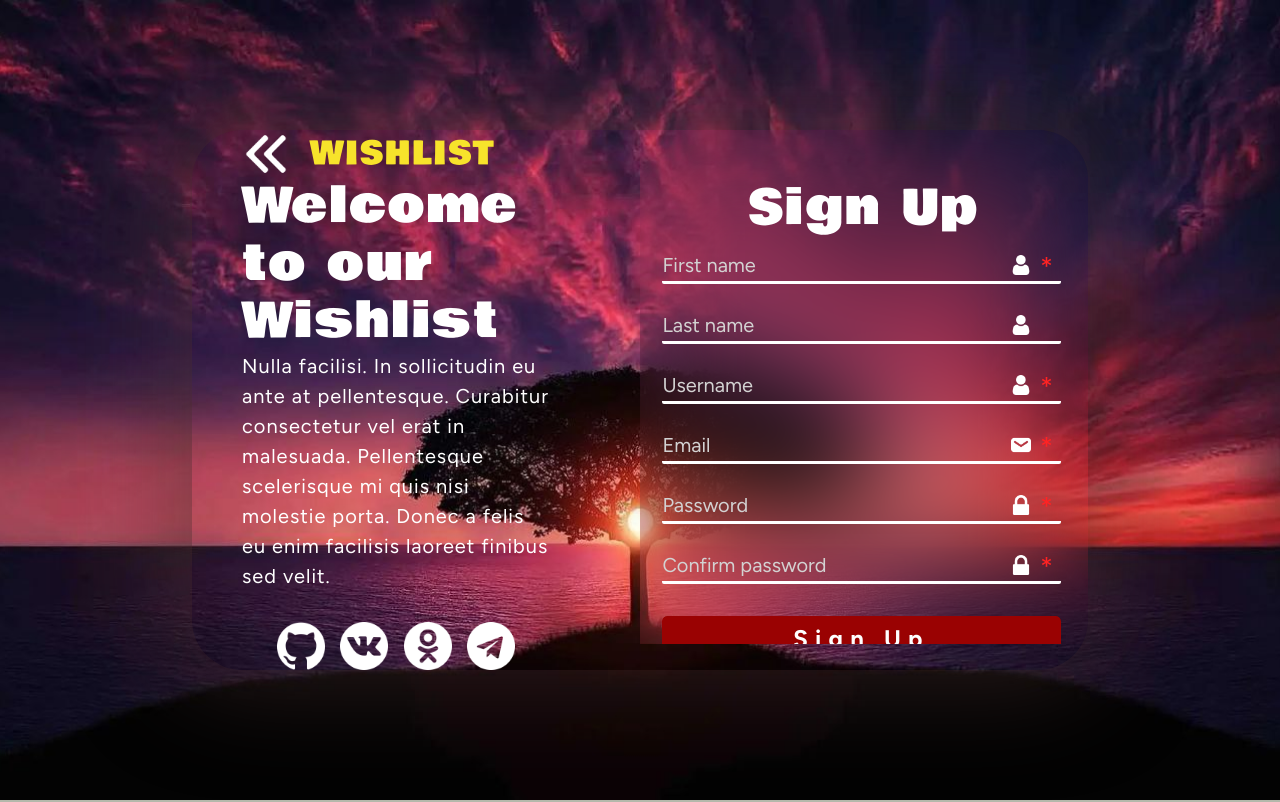
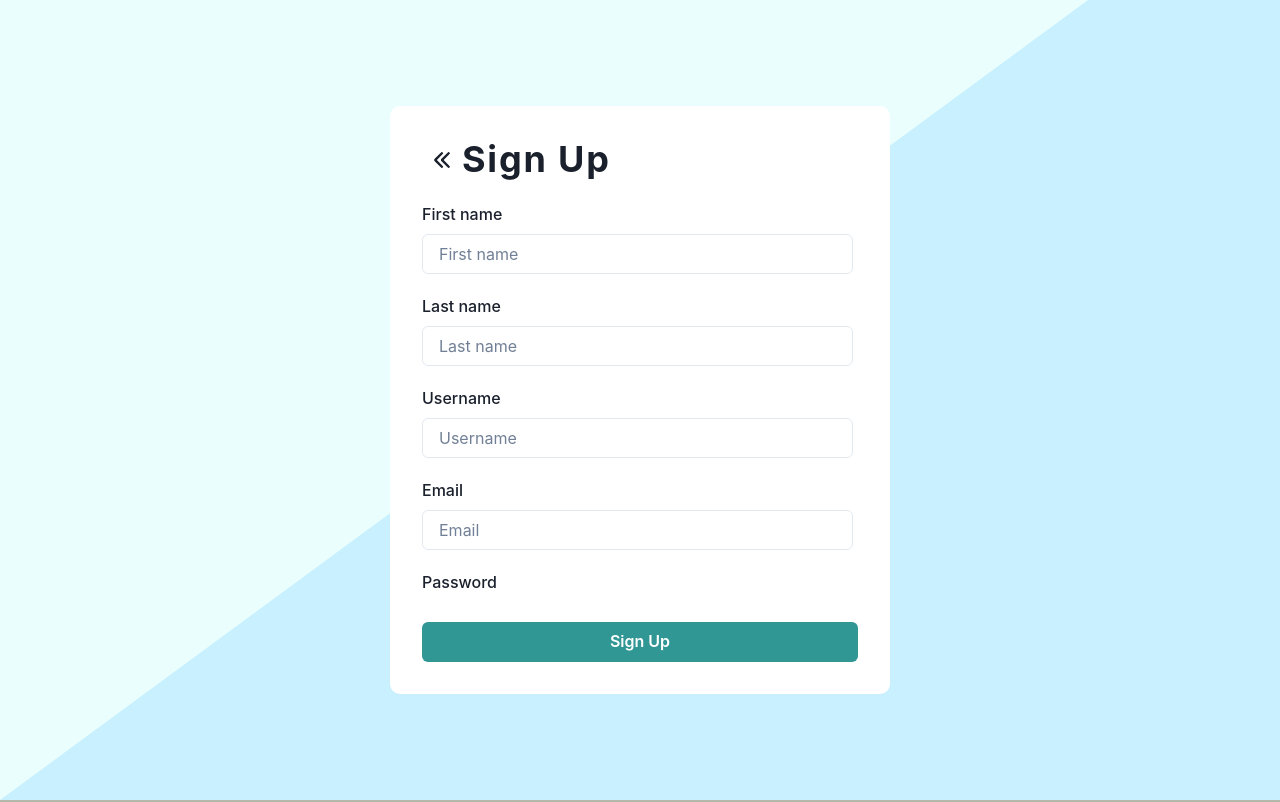
Before and after one commit to paaadj/wishlist, a React (Create React App) app in the folder frontend/: page /authentication/registration in a window 1280 px wide. Shown: the top 802 px of the page. Built offline with nearby package versions, Linux system fonts and the light colour scheme.

Commit message:
redesign authentication pages

```diff
--- a/frontend/src/components/Authentication/Login.tsx
+++ b/frontend/src/components/Authentication/Login.tsx
@@ -7,6 +7,18 @@ import { UserContextType } from "../../context/UserContext";
 import { useNavigate } from "react-router-dom";
 import "./authentication.css";
 import UserInput from "../UserInput/UserInput";
+import {
+  Box,
+  Button,
+  Flex,
+  FormControl,
+  FormErrorMessage,
+  FormLabel,
+  Heading,
+  IconButton,
+  Input,
+} from "@chakra-ui/react";
+import { ArrowLeftIcon } from "@chakra-ui/icons";
 
 interface ILoginInput {
   username: string;
@@ -33,7 +45,7 @@ const Login = () => {
   const {
     register,
     handleSubmit,
-    formState: { errors },
+    formState: { errors, isSubmitting },
   } = useForm<ILoginInput>({
     defaultValues,
     resolver: yupResolver(registrationValidationSchema),
@@ -62,16 +74,52 @@ const Login = () => {
   };
 
   return (
-    <div className="authentication-wrapper">
-      <div className="authentication-window">
-        <h3 className="authentication__title page-text page-title-text">
+    <Flex
+      boxSizing="border-box"
+      direction="column"
+      minW="300px"
+      m={2}
+      w="500px"
+      maxWidth="100%"
+      bg="white"
+      borderRadius={10}
+      p={8}
+    >
+      <Flex align="center" mb={5}>
+        <IconButton
+          onClick={() => navigate("/")}
+          aria-label="Go back"
+          icon={<ArrowLeftIcon />}
+          bg="transparent"
+        />
+        <Heading
+          textAlign="center"
+          as="h3"
+          className=" page-text page-title-text"
+        >
           Sign In
-        </h3>
+        </Heading>
+      </Flex>
       <form
         onSubmit={handleSubmit(onSubmitHandler)}
         className="authentication-form"
+        id="signInForm"
       >
-          <UserInput
+          <FormControl isInvalid={!!errors.username}>
+            <FormLabel htmlFor="username">Username</FormLabel>
+            <Input
+              type="text"
+              id="username"
+              placeholder="Username"
+              {...register("username", {
+                onChange: (e) => {
+                  setUsername(e.target.value);
+                },
+              })}
+            />
+            <FormErrorMessage>{errors.username?.message}</FormErrorMessage>
+          </FormControl>
+          {/* <UserInput
           type="text"
           id="username"
           placeholder="Username"
@@ -84,9 +132,22 @@ const Login = () => {
               setUsername(e.target.value);
             },
           })}
+        /> */}
+          <FormControl isInvalid={!!errors.password}>
+            <FormLabel htmlFor="username">Password</FormLabel>
+            <Input
+              type="password"
+              id="password"
+              placeholder="Password"
+              {...register("password", {
+                onChange: (e) => {
+                  setPassword(e.target.value);
+                },
+              })}
             />
-
-          <UserInput
+            <FormErrorMessage>{errors.password?.message}</FormErrorMessage>
+          </FormControl>
+          {/* <UserInput
           type="password"
           id="password"
           placeholder="Password"
@@ -99,16 +160,26 @@ const Login = () => {
               setPassword(e.target.value);
             },
           })}
-          />
+        /> */}
 
-          <div className="submit-wrapper">
+
+        {/* <div className="submit-wrapper">
           <button className="submit-button" type="submit">
             <span>Sign In</span>
           </button>
-          </div>
+        </div> */}
       </form>
-      </div>
-    </div>
+      <Button
+        mt={4}
+        colorScheme="teal"
+        isLoading={isSubmitting}
+        type="submit"
+        form="signInForm"
+      >
+        Sign In
+      </Button>
+    </Flex>
+
     // <>
     //   <form onSubmit={handleSubmit(onSubmitHandler)}>
     //     <div>
--- a/frontend/src/components/Authentication/Registration.tsx
+++ b/frontend/src/components/Authentication/Registration.tsx
@@ -5,6 +5,18 @@ import { yupResolver } from "@hookform/resolvers/yup";
 import "./authentication.css";
 import UserInput from "../UserInput/UserInput";
 import { useNavigate } from "react-router-dom";
+import {
+  Box,
+  Button,
+  Flex,
+  FormControl,
+  FormErrorMessage,
+  FormLabel,
+  Heading,
+  IconButton,
+  Input,
+} from "@chakra-ui/react";
+import { ArrowLeftIcon } from "@chakra-ui/icons";
 
 interface IRegistrationInput {
   username: string;
@@ -96,7 +108,7 @@ const Registration = () => {
   const {
     register,
     handleSubmit,
-    formState: { errors },
+    formState: { errors, isSubmitting },
   } = useForm<IRegistrationInput>({
     defaultValues,
     resolver: yupResolver(registrationValidationSchema),
@@ -132,17 +144,53 @@ const Registration = () => {
   };
 
   return (
-    <div className="authentication-wrapper">
-      <div className="authentication-window">
-        <h3 className="authentication__title page-text page-title-text">
+    <Flex
+      boxSizing="border-box"
+      direction="column"
+      minW="300px"
+      m={2}
+      w="500px"
+      maxWidth="100%"
+      bg="white"
+      borderRadius={10}
+      p={8}
+    >
+      <Flex align="center" mb={5}>
+        <IconButton
+          onClick={() => navigate("/")}
+          aria-label="Go back"
+          icon={<ArrowLeftIcon />}
+          bg="transparent"
+        />
+        <Heading
+          textAlign="center"
+          as="h3"
+          className=" page-text page-title-text"
+        >
           Sign Up
-        </h3>
+        </Heading>
+      </Flex>
       <form
         onSubmit={handleSubmit(onSubmitHandler)}
         className="authentication-form"
+        id="signUpForm"
       >
+        <FormControl isInvalid={!!errors.firstName}>
+          <FormLabel htmlFor="firstName">First name</FormLabel>
+          <Input
+            type="text"
+            id="firstName"
+            placeholder="First name"
+            {...register("firstName", {
+              onChange: (e) => {
+                setFirstName(e.target.value);
+              },
+            })}
+          />
+          <FormErrorMessage>{errors.firstName?.message}</FormErrorMessage>
+        </FormControl>
 
-          <UserInput
+        {/* <UserInput
           type="text"
           id="firstName"
           placeholder="First name"
@@ -156,8 +204,22 @@ const Registration = () => {
               setFirstName(e.target.value);
             },
           })}
+        /> */}
+        <FormControl isInvalid={!!errors.lastName}>
+          <FormLabel htmlFor="firstName">Last name</FormLabel>
+          <Input
+            type="text"
+            id="lastName"
+            placeholder="Last name"
+            {...register("lastName", {
+              onChange: (e) => {
+                setLastName(e.target.value);
+              },
+            })}
           />
-          <UserInput
+          <FormErrorMessage>{errors.lastName?.message}</FormErrorMessage>
+        </FormControl>
+        {/* <UserInput
           type="text"
           id="lastName"
           placeholder="Last name"
@@ -171,8 +233,22 @@ const Registration = () => {
               setLastName(e.target.value);
             },
           })}
+        /> */}
+        <FormControl isInvalid={!!errors.username}>
+          <FormLabel htmlFor="firstName">Username</FormLabel>
+          <Input
+            type="text"
+            id="username"
+            placeholder="Username"
+            {...register("username", {
+              onChange: (e) => {
+                setUsername(e.target.value);
+              },
+            })}
           />
-          <UserInput
+          <FormErrorMessage>{errors.username?.message}</FormErrorMessage>
+        </FormControl>
+        {/* <UserInput
           type="text"
           id="username"
           placeholder="Username"
@@ -186,9 +262,22 @@ const Registration = () => {
               setUsername(e.target.value);
             },
           })}
+        /> */}
+        <FormControl isInvalid={!!errors.email}>
+          <FormLabel htmlFor="firstName">Email</FormLabel>
+          <Input
+            type="email"
+            id="email"
+            placeholder="Email"
+            {...register("email", {
+              onChange: (e) => {
+                setEmail(e.target.value);
+              },
+            })}
           />
-
-          <UserInput
+          <FormErrorMessage>{errors.email?.message}</FormErrorMessage>
+        </FormControl>
+        {/* <UserInput
           type="email"
           id="email"
           placeholder="Email"
@@ -202,9 +291,22 @@ const Registration = () => {
               setEmail(e.target.value);
             },
           })}
+        /> */}
+        <FormControl isInvalid={!!errors.password}>
+          <FormLabel htmlFor="firstName">Password</FormLabel>
+          <Input
+            type="password"
+            id="password"
+            placeholder="Password"
+            {...register("password", {
+              onChange: (e) => {
+                setPassword(e.target.value);
+              },
+            })}
           />
-
-          <UserInput
+          <FormErrorMessage>{errors.password?.message}</FormErrorMessage>
+        </FormControl>
+        {/* <UserInput
           type="password"
           id="password"
           placeholder="Password"
@@ -218,9 +320,22 @@ const Registration = () => {
               setPassword(e.target.value);
             },
           })}
+        /> */}
+        <FormControl isInvalid={!!errors.confirmPassword}>
+          <FormLabel htmlFor="firstName">Confirm password</FormLabel>
+          <Input
+            type="password"
+            id="confirm-Password"
+            placeholder="Confirm password"
+            {...register("confirmPassword", {
+              onChange: (e) => {
+                setConfirmPassword(e.target.value);
+              },
+            })}
           />
-
-          <UserInput
+          <FormErrorMessage>{errors.confirmPassword?.message}</FormErrorMessage>
+        </FormControl>
+        {/* <UserInput
           type="password"
           id="confirm-Password"
           placeholder="Confirm password"
@@ -234,16 +349,24 @@ const Registration = () => {
               setConfirmPassword(e.target.value);
             },
           })}
-          />
+        /> */}
 
-          <div className="submit-wrapper">
+        {/* <div className="submit-wrapper">
           <button className="submit-button" type="submit">
             <span>Sign Up</span>
           </button>
-          </div>
+        </div> */}
       </form>
-      </div>
-    </div>
+      <Button
+        mt={5}
+        colorScheme="teal"
+        isLoading={isSubmitting}
+        type="submit"
+        form="signUpForm"
+      >
+        Sign Up
+      </Button>
+    </Flex>
   );
 };
 
--- a/frontend/src/pages/AuthenticationPage/AuthenticationPage.tsx
+++ b/frontend/src/pages/AuthenticationPage/AuthenticationPage.tsx
@@ -5,7 +5,7 @@ function AuthenticationPage() {
   const navigate = useNavigate();
   return (
     <div className="auth-wrapper">
-      <img src="/img/auth_bg.jpg" alt="BG" className="auth-background" />
+      {/* <img src="/img/auth_bg.jpg" alt="BG" className="auth-background" />
       <div className="auth-window">
         <div className="welcome-side">
           <div className="logo-wrapper">
@@ -59,9 +59,9 @@ function AuthenticationPage() {
               />
             </button>
           </nav>
-        </div>
+        </div> */}
         {outlet ? <Outlet /> : <Navigate to="/" />}
-      </div>
+      {/* </div> */}
     </div>
   );
 }
--- a/frontend/src/pages/AuthenticationPage/authenticationPage.css
+++ b/frontend/src/pages/AuthenticationPage/authenticationPage.css
@@ -1,4 +1,5 @@
 .auth-wrapper{
+    position: relative;
     display: flex;
     align-items: center;
     justify-content: center;
@@ -6,7 +7,63 @@
     min-height: 100vh;
     max-height:fit-content;
 }
-.auth-background{
+
+.auth-wrapper::before{
+    position: absolute;
+    content: '';
+    /* background-color: #C3DAC3; */
+    /* background-color: #26C485; */
+    background-color: #EAFFFD;
+
+
+    inset: 0;
+    z-index: -1;
+}
+.auth-wrapper::after{
+    position: absolute;
+    content: '';
+    /* background-color: #C3DAC3; */
+    /* background-color: #26C485; */
+    background-color: #C9F0FF;
+
+
+    inset: 0;
+    z-index: -1;
+    clip-path: polygon(
+        85% 0%,
+        100% 0%,
+        100% 100%,
+        0% 100%
+
+    );
+}
+
+
+
+
+
+
+
+
+
+
+
+
+
+
+
+
+
+
+
+
+
+
+
+
+
+
+/* .auth-background{
     position: absolute;
     z-index: -1;
     width: 100%;
@@ -76,4 +133,4 @@
     width: 100%;
     object-fit: fill;
     filter: invert();
-}
+} */
```
Lines whose indentation alone changed are shown as unchanged.
